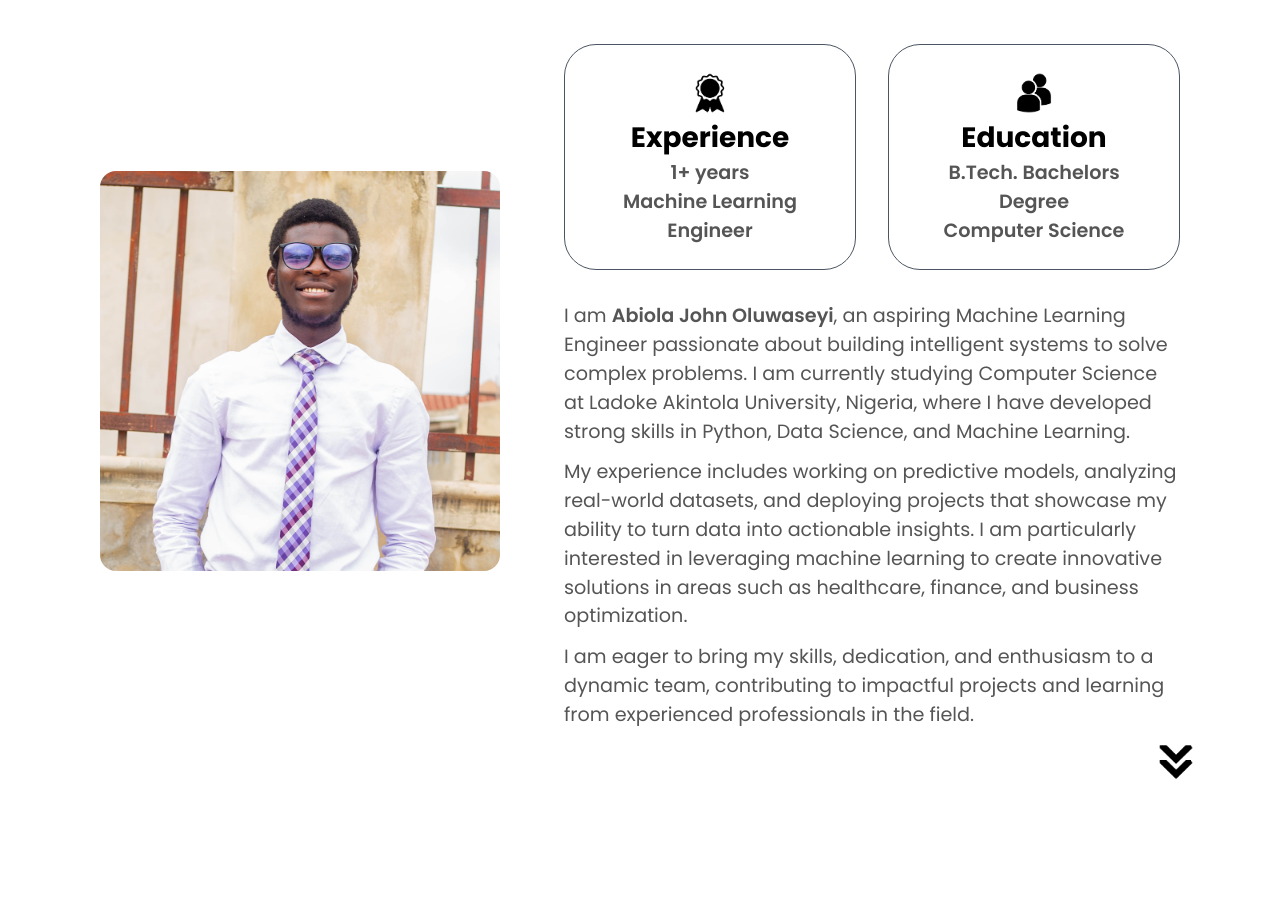
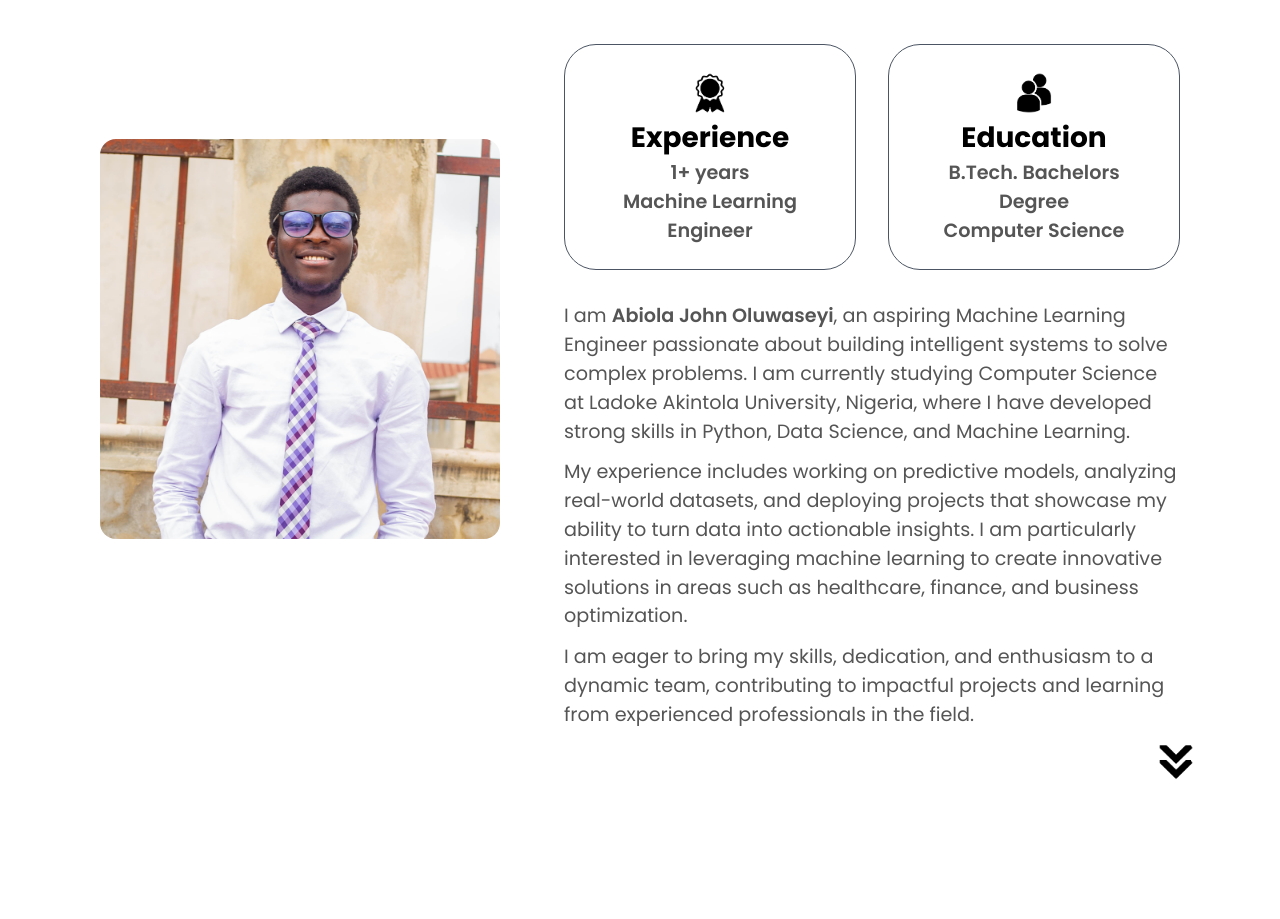
Before and after one commit to Oluwaseyiae/abiolajohnoluwaseyi.github.io, a website: page index.html in a window 1280 px wide. Shown: the part 1020-1939 px from the top of the page. Drawn offline with nearby package versions, Linux system fonts and the light colour scheme; files that its build step writes are made by us from their sources.

Commit message:
Update index.html

```diff
--- a/index.html
+++ b/index.html
@@ -101,7 +101,7 @@
         <!-- Content Section -->
         <div class="flex flex-col gap-[4rem] items-center pt-[2rem] sm:pt-[4rem] md:flex-col lg:flex-row">
             <!-- About Picture (Image on the left for large screens, top for medium screens) -->
-            <div class="h-[300px] sm:h-[400px] w-full sm:w-[400px] flex-shrink-0">
+            <div class="h-[300px] sm:h-[400px] mb-[4rem] w-full sm:w-[400px] flex-shrink-0">
                 <img src="assets/img/about-pic.png" class="rounded-2xl w-full h-auto">
             </div>
 
```
